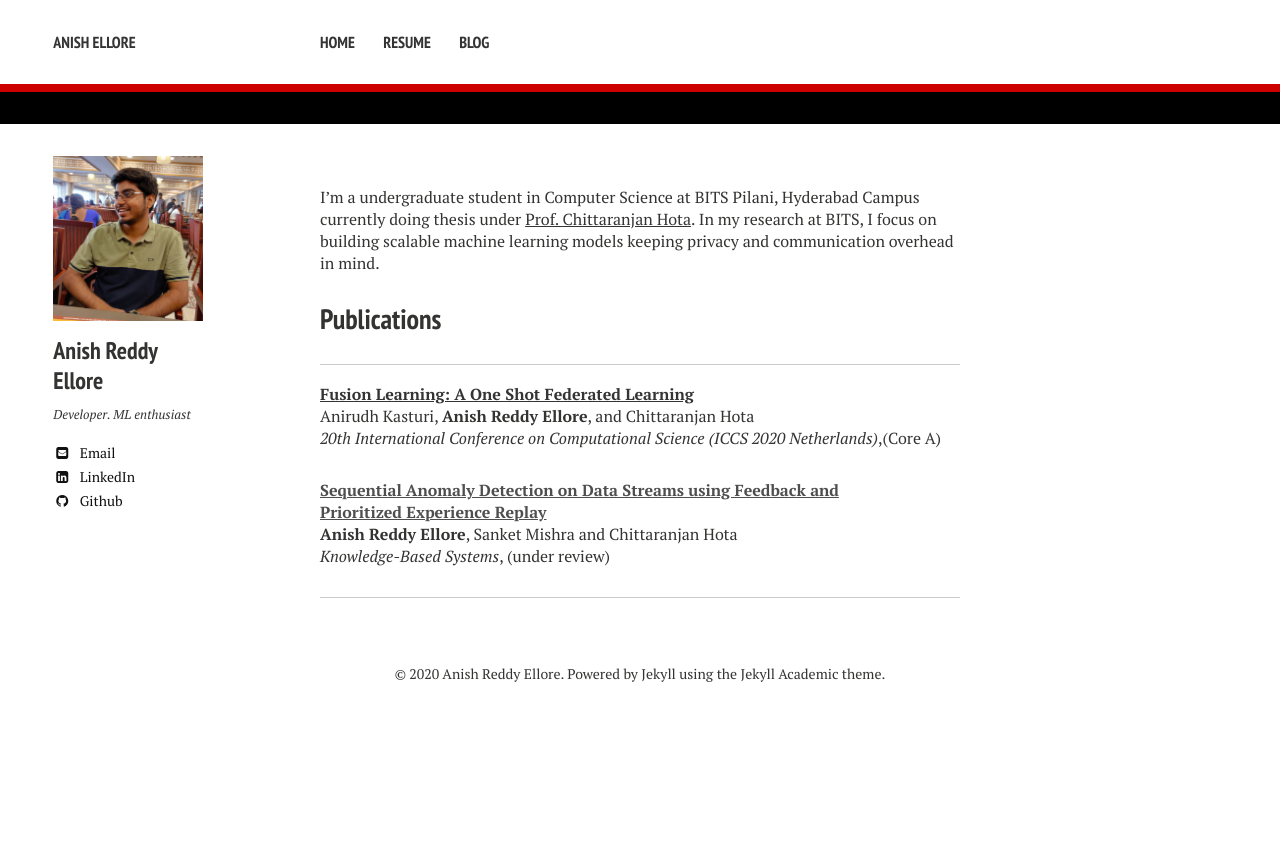
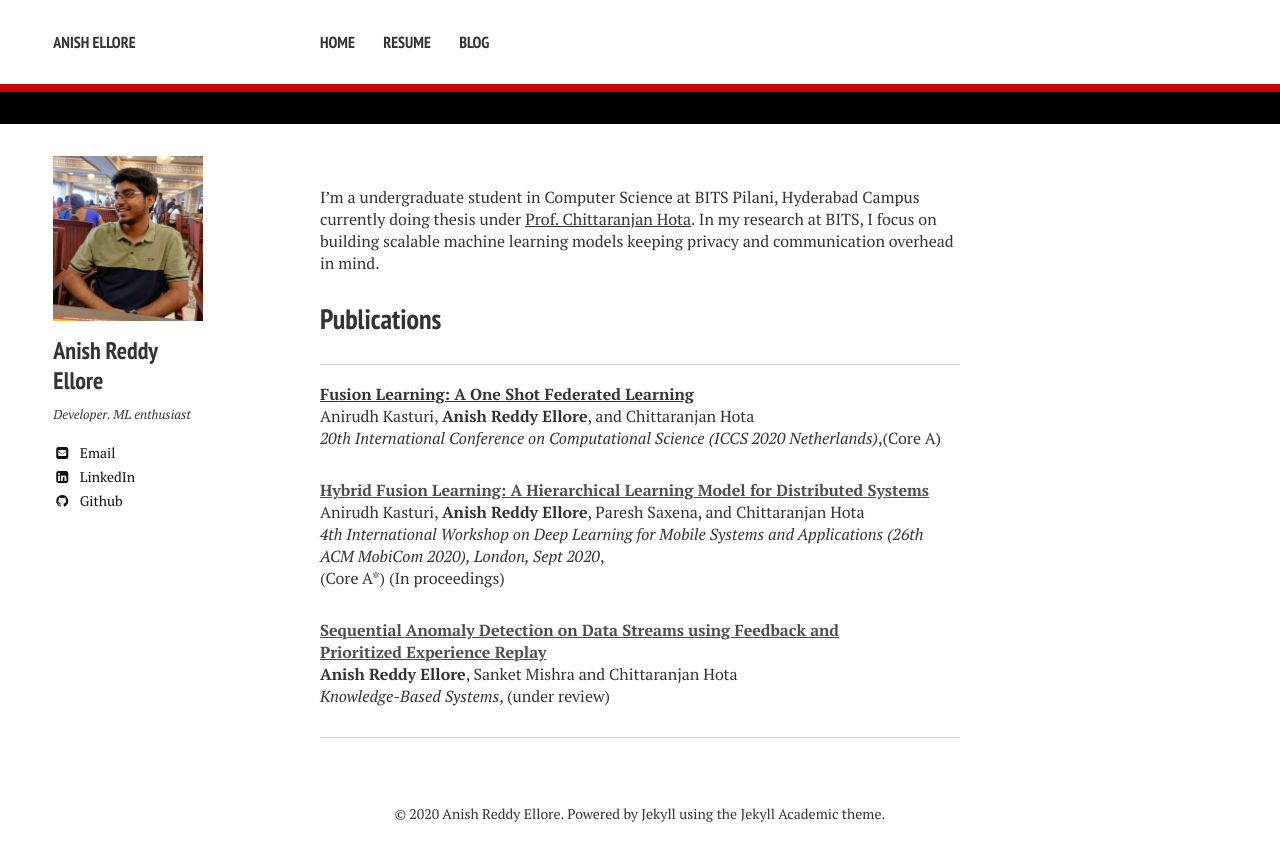
Before and after one commit to AnishEllore/anishellore.github.io, a Jekyll site: the page built from index.md, in a window 1280 px wide. Shown: the top 861 px of the page. Built offline with Jekyll 4.4.1, drawn with Linux system fonts in a browser that asks for light colours; nearby versions of some CDN libraries.

Commit message:
Update index.md

```diff
--- a/index.md
+++ b/index.md
@@ -14,6 +14,13 @@ Anirudh Kasturi, **Anish Reddy Ellore**, and Chittaranjan Hota
 _20th International Conference on Computational Science (ICCS 2020 Netherlands)_,(Core A)
 <br />
 
+[**Hybrid Fusion Learning: A Hierarchical Learning Model for Distributed Systems**]()
+<br />
+Anirudh Kasturi, **Anish Reddy Ellore**, Paresh Saxena, and Chittaranjan Hota
+<br />
+_4th International Workshop on Deep Learning for Mobile Systems and Applications (26th ACM MobiCom 2020), London, Sept 2020_,
+<br />
+(Core A*) (In proceedings)
 
 [**Sequential Anomaly Detection on Data Streams using Feedback and <br /> Prioritized Experience Replay**]()
 <br />
```
